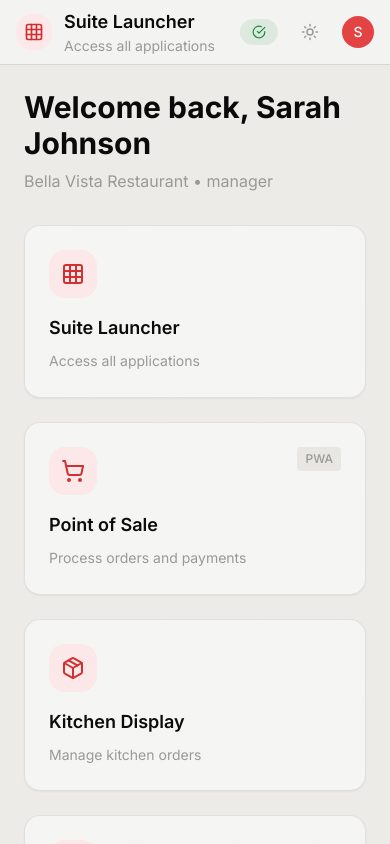
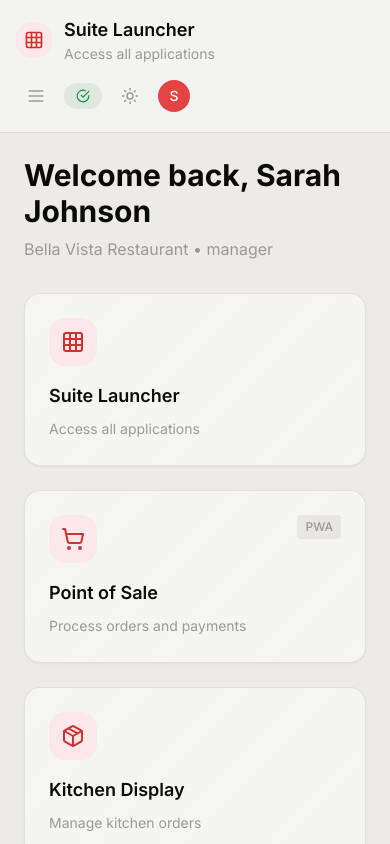
Before and after one commit to Axiki/Maas, a React (Vite) app: page / in a window 390 px wide. Both pictures are taken after a click on the button "Sign In". Shown: the top 844 px of the page. Built offline with nearby package versions, Linux system fonts and the light colour scheme.

Commit message:
feat(navbar): add responsive pill navigation

```diff
--- a/src/components/layout/AppShell.tsx
+++ b/src/components/layout/AppShell.tsx
@@ -1,17 +1,24 @@
 import React from 'react';
-import { Outlet, useLocation, useNavigate } from 'react-router-dom';
+import { Link, Outlet, useLocation, useNavigate } from 'react-router-dom';
 import { motion } from 'framer-motion';
-import { ArrowLeft, Grid3x3 } from 'lucide-react';
+import { ArrowLeft, Menu, X } from 'lucide-react';
+import * as LucideIcons from 'lucide-react';
 import { Button } from '@mas/ui';
+import { cn } from '@mas/utils';
 import { StatusIndicator } from '../ui/StatusIndicator';
 import { PaperShader } from '../ui/PaperShader';
 import { PageTransition } from '../ui/MotionWrapper';
 import { useAuthStore } from '../../stores/authStore';
 import { useThemeStore } from '../../stores/themeStore';
-import { appConfigs } from '../../config/apps';
+import { appConfigs, getAvailableApps } from '../../config/apps';
 import { ThemeModeToggle } from '../ui/ThemeModeToggle';
 
 const MotionButton = motion(Button);
+
+type IconComponent = React.ComponentType<{ className?: string; size?: number }>;
+
+const iconLibrary = LucideIcons as Record<string, IconComponent>;
+const DefaultIcon = LucideIcons.Grid3x3 as IconComponent;
 
 export const AppShell: React.FC = () => {
   const location = useLocation();
@@ -19,8 +26,40 @@ export const AppShell: React.FC = () => {
   const { user } = useAuthStore();
   const paperShader = useThemeStore((state) => state.paperShader);
 
-  const currentApp = appConfigs.find((app) => location.pathname.startsWith(app.route));
-  const isPortal = location.pathname === '/portal' || location.pathname === '/';
+  const [isNavOpen, setIsNavOpen] = React.useState(false);
+  const navId = React.useId();
+
+  const availableApps = React.useMemo(
+    () => (user ? getAvailableApps(user.role) : appConfigs),
+    [user]
+  );
+
+  const normalizedPath = location.pathname === '/' ? '/portal' : location.pathname;
+  const currentApp = appConfigs.find((app) => normalizedPath.startsWith(app.route));
+  const isPortal = normalizedPath === '/portal';
+  const CurrentIcon = currentApp ? iconLibrary[currentApp.icon] ?? DefaultIcon : null;
+
+  React.useEffect(() => {
+    setIsNavOpen(false);
+  }, [location.pathname]);
+
+  React.useEffect(() => {
+    if (!isNavOpen || typeof window === 'undefined') {
+      return;
+    }
+
+    const handleKeyDown = (event: KeyboardEvent) => {
+      if (event.key === 'Escape') {
+        setIsNavOpen(false);
+      }
+    };
+
+    window.addEventListener('keydown', handleKeyDown);
+
+    return () => {
+      window.removeEventListener('keydown', handleKeyDown);
+    };
+  }, [isNavOpen]);
 
   const shouldRenderPaper = paperShader.enabled && paperShader.surfaces.includes('background');
 
@@ -35,7 +74,8 @@ export const AppShell: React.FC = () => {
       )}
 
       <header className="bg-surface-100/80 backdrop-blur-sm border-b border-line sticky top-0 z-40">
-        <div className="flex items-center justify-between h-16 px-4">
+        <div className="px-4 py-4 sm:py-5">
+          <div className="flex flex-col gap-3 sm:flex-row sm:items-center sm:justify-between">
             <div className="flex items-center gap-4">
               {!isPortal && (
                 <MotionButton
@@ -54,7 +94,9 @@ export const AppShell: React.FC = () => {
                 {currentApp && (
                   <>
                     <div className="p-2 rounded-lg bg-primary-100">
-                    <Grid3x3 size={20} className="text-primary-600" />
+                      {CurrentIcon && (
+                        <CurrentIcon size={20} className="text-primary-600" />
+                      )}
                     </div>
                     <div>
                       <h1 className="font-semibold text-lg">{currentApp.name}</h1>
@@ -65,7 +107,19 @@ export const AppShell: React.FC = () => {
               </div>
             </div>
 
-          <div className="flex items-center gap-3 sm:gap-4">
+            <div className="flex items-center gap-2 sm:gap-4">
+              <Button
+                type="button"
+                variant="ghost"
+                size="icon"
+                className="sm:hidden rounded-full"
+                aria-expanded={isNavOpen}
+                aria-controls={navId}
+                onClick={() => setIsNavOpen((prev) => !prev)}
+              >
+                <span className="sr-only">Toggle application navigation</span>
+                {isNavOpen ? <X size={20} /> : <Menu size={20} />}
+              </Button>
               <StatusIndicator />
               <ThemeModeToggle />
 
@@ -84,6 +138,44 @@ export const AppShell: React.FC = () => {
               )}
             </div>
           </div>
+
+          <nav
+            id={navId}
+            aria-label="Application navigation"
+            className={cn(
+              'sm:mt-4',
+              isNavOpen ? 'mt-3' : 'hidden',
+              'sm:block'
+            )}
+          >
+            <ul className="flex flex-col gap-2 sm:flex-row sm:flex-wrap sm:items-center sm:gap-3">
+              {availableApps.map((app) => {
+                const Icon = iconLibrary[app.icon] ?? DefaultIcon;
+                const isActive =
+                  normalizedPath === app.route || normalizedPath.startsWith(`${app.route}/`);
+
+                return (
+                  <li key={app.id}>
+                    <Link
+                      to={app.route}
+                      aria-current={isActive ? 'page' : undefined}
+                      className={cn(
+                        'inline-flex items-center gap-2 rounded-full border px-4 py-2 text-sm font-medium transition-colors focus-visible:outline-none focus-visible:ring-2 focus-visible:ring-primary-500/40',
+                        isActive
+                          ? 'bg-primary-500 text-white border-primary-500 shadow-card'
+                          : 'bg-surface-100/60 text-ink-70 hover:text-ink hover:bg-surface-200 border-line/60 hover:border-primary-200'
+                      )}
+                      onClick={() => setIsNavOpen(false)}
+                    >
+                      <Icon size={16} className={cn(isActive ? 'text-white' : 'text-primary-600')} />
+                      <span>{app.name}</span>
+                    </Link>
+                  </li>
+                );
+              })}
+            </ul>
+          </nav>
+        </div>
       </header>
 
       <main className="relative z-10">
```
Also changed, not shown: 1 other file (tests, documents, lock files or other folders). Lines whose indentation alone changed are shown as unchanged.
